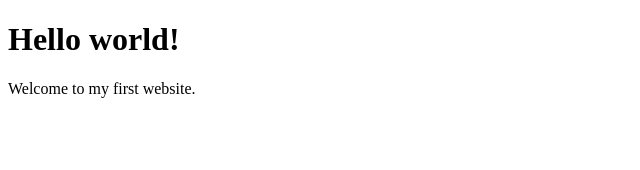
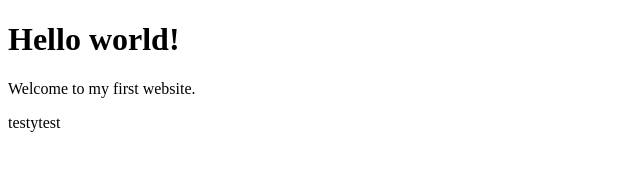
Before and after one commit to Noroff-FEU-Assignments/cross-course-project-Jorgen-S-Engh, a plain HTML site: page index.html in a window 1280 px wide. Shown: the full height of the page, 0-640 px from the left. Drawn offline with Linux system fonts and the light colour scheme.

Commit message:
test
test

```diff
--- a/index.html
+++ b/index.html
@@ -6,5 +6,6 @@
   <body>
     <h1>Hello world!</h1>
     <p>Welcome to my first website.</p>
+    <p>testytest</p>
   </body>
 </html>
```
